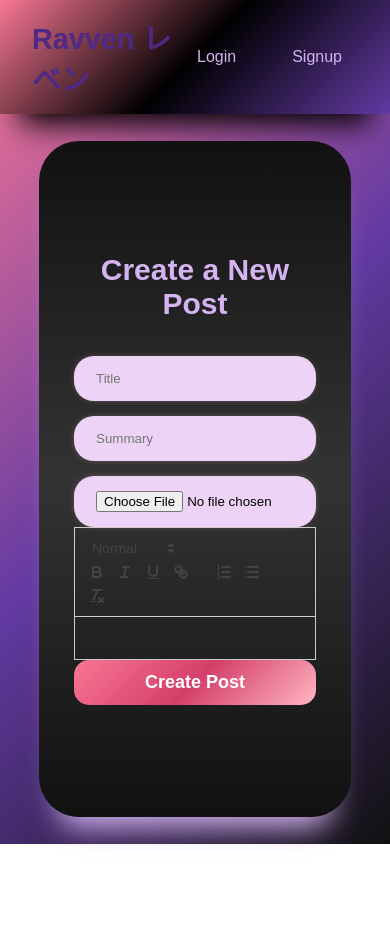
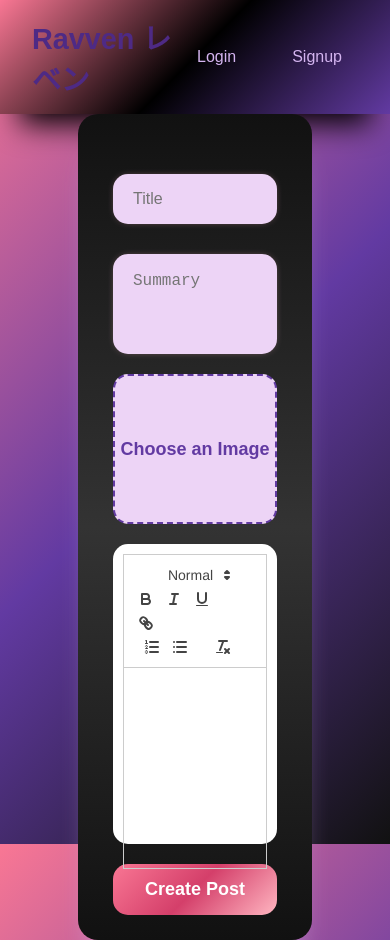
Before and after one commit to dab07/Ravven, a React Native app in the folder ui/: screen /createpost in a window 390 px wide. Before the commit the page ends 844 px from the top, so only its background shows below. Built offline with nearby package versions, Linux system fonts and the light colour scheme.

Commit message:
ui fixed

```diff
--- a/ui/src/Components/Blogs.tsx
+++ b/ui/src/Components/Blogs.tsx
@@ -1,37 +1,50 @@
-import React from 'react';
-// import '../css/App.css';
+import React, { useState } from 'react';
 import { formatISO9075 } from 'date-fns';
 import { Post } from '../type/Post';
-const Blogs = ({ post } : {post : Post | null} ) => {
-    if (!post) {
-        return null;
-    }
+import '../css/Blogs.css';
 
-    console.log("Post data:", post);
+const Blogs = ({ post }: { post: Post | null }) => {
+    const [showModal, setShowModal] = useState(false);
+
+    if (!post) return null;
 
     return (
-        <div className="blogs">
-            <div className="image">
-                {post.image && (
-                    <img
-                        src={`http://localhost:3000/uploads/${post.image}`}
-                        alt={post.title}
-                    />
-                )}
+        <>
+            {/* Blog Card */}
+            <div className="blog-card" onClick={() => setShowModal(true)}>
+                <div className="blog-image">
+                    {post.image && (
+                        <img src={`http://localhost:3000/uploads/${post.image}`} alt={post.title} />
+                    )}
+                </div>
+                <div className="blog-info">
+                    <h2>{post.title || 'Untitled'}</h2>
+                    <p className="blog-meta">
+                        <span className="author">{post.author?.username || 'Anonymous'}</span>
+                        <time>{post.createdAt ? formatISO9075(new Date(post.createdAt)) : 'No date'}</time>
+                    </p>
+                    <p className="blog-summary">{post.summary || post.content || 'No content'}</p>
+                </div>
             </div>
-            <div className="blogInfo">
-                <h2>{post.title != '' ? post.title : 'Untitled'}</h2>
-                <p className="about">
-                    <span className="author">
-                        {post.author?.username || 'Anonymous'}
-                    </span>
-                    <time>
-                        {post.createdAt ? formatISO9075(new Date(post.createdAt)) : 'No date'}
-                    </time>
-                </p>
-                <p className="blogDescription">{post.summary || post.content || 'No content'}</p>
-            </div>
-        </div>
+
+            {/* Modal for Full Post */}
+            {showModal && (
+                <div className="blog-modal" onClick={() => setShowModal(false)}>
+                    <div className="modal-content" onClick={(e) => e.stopPropagation()}>
+                        <button className="close-btn" onClick={() => setShowModal(false)}>X</button>
+                        <h2>{post.title}</h2>
+                        <p>
+                            <strong>{post.author?.username || 'Anonymous'}</strong> |{" "}
+                            <time>{post.createdAt ? formatISO9075(new Date(post.createdAt)) : 'No date'}</time>
+                        </p>
+                        {post.image && (
+                            <img src={`http://localhost:3000/uploads/${post.image}`} alt={post.title} className="modal-image" />
+                        )}
+                        <p>{post.content}</p>
+                    </div>
+                </div>
+            )}
+        </>
     );
 };
 
--- a/ui/src/Components/CreatePost.tsx
+++ b/ui/src/Components/CreatePost.tsx
@@ -1,19 +1,19 @@
 import ReactQuill from "react-quill";
-import 'react-quill/dist/quill.snow.css'
-import {useState} from "react";
-import {useNavigate} from "react-router-dom";
-import '../css/CreatePost.css'
-import React from 'react'; // Add this import
+import 'react-quill/dist/quill.snow.css';
+import React, { useState } from "react";
+import { useNavigate } from "react-router-dom";
+import '../css/CreatePost.css';
 
-const CreatePost: React.FC = () => {  // Add proper type annotation
+const CreatePost: React.FC = () => {
     const [title, setTitle] = useState('');
     const [summary, setSummary] = useState('');
     const [content, setContent] = useState('');
     const [file, setFile] = useState<File | null>(null);
+    const [imagePreview, setImagePreview] = useState<string | null>(null);
     const [redirect, setRedirect] = useState(false);
     const navigate = useNavigate();
 
-    const handleCreatePost= async (e: React.MouseEvent<HTMLButtonElement>) => {
+    const handleCreatePost = async (e: React.MouseEvent<HTMLButtonElement>) => {
         e.preventDefault();
         const formData = new FormData();
 
@@ -42,7 +42,16 @@ const CreatePost: React.FC = () => {  // Add proper type annotation
         } catch (error) {
             console.error("Unable to upload Post:", error);
         }
+    };
+
+    const handleFileChange = (e: React.ChangeEvent<HTMLInputElement>) => {
+        const selectedFile = e.target.files?.[0];
+        if (selectedFile) {
+            setFile(selectedFile);
+            const fileURL = URL.createObjectURL(selectedFile);
+            setImagePreview(fileURL);
         }
+    };
 
     if (redirect) {
         navigate('/');
@@ -52,40 +61,51 @@ const CreatePost: React.FC = () => {  // Add proper type annotation
     return (
         <div className="create-post-container">
             <div className="create-post">
-                <h2>Create a New Post</h2>
                 <form className="form">
+                    {/* Flexbox Container */}
+                    <div className="form-top-section">
+                        <div className="left-section">
                             <input
-                        className="input"
+                                className="input title-input"
                                 type="text"
                                 placeholder="Title"
                                 value={title}
                                 onChange={e => setTitle(e.target.value)}
                             />
-                    <input
-                        className="input"
-
-                        type="text"
+                            <textarea
+                                className="input summary-input"
                                 placeholder="Summary"
                                 value={summary}
                                 onChange={e => setSummary(e.target.value)}
                             />
+                        </div>
+
+                        <div className="right-section">
+                            <label htmlFor="file-upload" className="custom-file-upload">
+                                {imagePreview ? (
+                                    <img src={imagePreview} alt="Preview" className="image-preview" />
+                                ) : (
+                                    "Choose an Image"
+                                )}
+                            </label>
                             <input
-                        className="input"
+                                id="file-upload"
+                                className="file-input"
                                 type="file"
-                        onChange={(e) => {
-                            const selectedFile = e.target.files?.[0];
-                            if (selectedFile) {
-                                setFile(selectedFile);
-                            }
-                        }}
+                                accept="image/png, image/jpeg, image/jpg"
+                                onChange={handleFileChange}
                             />
-                    <div>
+                        </div>
+                    </div>
+
+                    <div className="quill-container">
                         <ReactQuill
                             value={content}
                             onChange={setContent}
                             theme="snow"
                         />
                     </div>
+
                     <button className="createPost-button" onClick={handleCreatePost}>Create Post</button>
                 </form>
             </div>
--- a/ui/src/Components/IndexPage.tsx
+++ b/ui/src/Components/IndexPage.tsx
@@ -2,6 +2,7 @@ import React, { useEffect, useState } from 'react';
 import Blog from './Blogs';
 import {Post} from "../type/Post";
 import {Loading} from "../Pages/Loading";
+import '../css/Blogs.css'
 
 const IndexPage = () => {
     const [posts, setPosts] = useState<Post[]>([]);
--- /dev/null
+++ b/ui/src/css/Blogs.css
@@ -0,0 +1,100 @@
+.posts-container {
+    display: grid;
+    grid-template-columns: repeat(auto-fit, minmax(300px, 1fr)); /* 3 cards in a row */
+    gap: 20px;
+    padding: 20px;
+    max-width: 1200px;
+    margin: auto;
+    overflow-y: auto; /* Enables scrolling */
+    height: 90vh; /* Fixes scrolling issue */
+}
+
+/* Blog Card */
+.blog-card {
+    background-color: #1a1a1a;
+    border-radius: 10px;
+    overflow: hidden;
+    box-shadow: 0 4px 8px rgba(0, 0, 0, 0.2);
+    transition: transform 0.3s ease;
+    cursor: pointer;
+    color: white;
+}
+
+.blog-card:hover {
+    transform: scale(1.05);
+}
+
+/* Image */
+.blog-image img {
+    width: 100%;
+    height: 200px;
+    object-fit: cover;
+}
+
+/* Blog Info */
+.blog-info {
+    padding: 15px;
+}
+
+.blog-info h2 {
+    font-size: 1.2rem;
+    margin: 10px 0;
+}
+
+.blog-meta {
+    display: flex;
+    justify-content: space-between;
+    font-size: 0.9rem;
+    color: #bbb;
+}
+
+.blog-summary {
+    font-size: 0.95rem;
+    color: #ddd;
+    overflow: hidden;
+    text-overflow: ellipsis;
+    white-space: nowrap;
+    max-width: 100%;
+}
+
+/* Expand Summary on Hover */
+.blog-card:hover .blog-summary {
+    white-space: normal;
+}
+
+/* Modal */
+.blog-modal {
+    position: fixed;
+    top: 0;
+    left: 0;
+    width: 100%;
+    height: 100%;
+    background: rgba(0, 0, 0, 0.8);
+    display: flex;
+    align-items: center;
+    justify-content: center;
+}
+
+.modal-content {
+    background: #222;
+    padding: 20px;
+    border-radius: 10px;
+    width: 50%;
+    max-height: 80vh;
+    overflow-y: auto;
+}
+
+.modal-image {
+    width: 100%;
+    border-radius: 10px;
+    margin-top: 10px;
+}
+
+.close-btn {
+    background: #ff5a5f;
+    color: white;
+    border: none;
+    padding: 8px 12px;
+    border-radius: 5px;
+    cursor: pointer;
+}
--- a/ui/src/css/CreatePost.css
+++ b/ui/src/css/CreatePost.css
@@ -1,73 +1,120 @@
 .create-post-container {
     display: flex;
-    flex-direction: row;
     align-items: center;
     justify-content: center;
-    height: 100vh;
+    height: 120vh; /* Increased height */
 }
+
 .create-post {
-    width: 80%;
-    height: 80%;
-    position: absolute;
-    backface-visibility: hidden;
-    display: flex;
-    flex-direction: column;
-    align-items: center;
-    justify-content: center;
+    width: 60%;
     padding: 25px 35px;
     background: linear-gradient(#111111, #333333, #111111);
-    border-radius: 40px;
+    border-radius: 20px;
     box-shadow: #d4b4f0 0 30px 30px -20px;
-}
-
-.create-post h2 {
     text-align: center;
-    font-weight: 900;
-    font-size: 30px;
-    color: #d4b4f0;
 }
 
 .form {
-    margin-top: 20px;
     width: 100%;
+}
+
+/* Flex container for title, summary, and image */
+.form-top-section {
+    display: flex;
+    justify-content: space-between;
+    align-items: center;
+    gap: 20px;
+}
+
+/* Left Side: Title & Summary */
+.left-section {
+    width: 60%;
+    display: flex;
+    flex-direction: column;
+    gap: 15px;
 }
 
 .input {
     width: 100%;
     background: #edd4f6;
     border: none;
-    padding: 15px 20px;
-    border-radius: 20px;
-    margin-top: 15px;
-    box-shadow: #FFB6C1 0 0 10px -5px;
-    border-inline: 2px solid transparent;
+    padding: 18px 20px;
+    border-radius: 15px;
+    font-size: 16px;
+}
+
+.title-input {
+    height: 50px;
+}
+
+/* Doubled Summary Input Height */
+.summary-input {
+    height: 100px;
+    resize: none;
 }
 
 .input:focus {
     outline: none;
-    border-inline: 2px solid #623AA2;
+    border: 2px solid #623AA2;
 }
 
-.login-button {
+/* Right Side: Image Upload */
+.right-section {
+    width: 40%;
+    display: flex;
+    align-items: center;
+    justify-content: center;
+}
+
+/* File Input */
+.custom-file-upload {
+    display: flex;
+    align-items: center;
+    justify-content: center;
+    width: 100%;
+    height: 200px; /* Increased height to make it rectangular */
+    background: #edd4f6;
+    border-radius: 15px;
+    cursor: pointer;
+    font-size: 18px;
+    color: #623AA2;
+    font-weight: bold;
+    border: 2px dashed #623AA2;
+    transition: all 0.3s ease-in-out;
+}
+
+.custom-file-upload:hover {
+    background: #d4b4f0;
+}
+
+.file-input {
+    display: none;
+}
+
+/* Image Preview */
+.image-preview {
+    max-width: 90%;
+    max-height: 180px;
+    border-radius: 10px;
+}
+
+/* Quill Editor */
+.quill-container {
+    margin-top: 20px;
+    background: white;
+    border-radius: 15px;
+    padding: 10px;
+    height: 300px;
+}
+
+.ql-editor {
+    min-height: 200px;
+}
+
+/* Submit Button */
+.createPost-button {
     width: 100%;
     padding: 15px;
-    border-radius: 20px;
-    border: none;
-    background: linear-gradient(135deg, #F97794, #D43F6A,#FFB6C1);
-    color: white;
-    font-size: 18px;
-    font-weight: bold;
-    cursor: pointer;
-    margin-top: 20px;
-}
-
-.login-button:hover {
-    background: linear-gradient(135deg, #623aa2, #4E2A85, #7D5BA6);
-}
-
-.createPost-button {
-    width: 100%;
-    padding: 12px;
     border-radius: 15px;
     border: none;
     background: linear-gradient(135deg, #F97794, #D43F6A, #FFB6C1);
@@ -75,9 +122,25 @@
     font-size: 18px;
     font-weight: bold;
     cursor: pointer;
-    transition: background 0.3s ease-in-out;
+    margin-top: 20px;
+    transition: all 0.3s ease-in-out;
 }
 
 .createPost-button:hover {
-    background: linear-gradient(135deg, #623aa2, #4E2A85, #7D5BA6);
+    background: linear-gradient(135deg, #623AA2, #4E2A85, #7D5BA6);
 }
+
+/* Responsive for Mobile */
+@media (max-width: 768px) {
+    .form-top-section {
+        flex-direction: column;
+    }
+
+    .left-section, .right-section {
+        width: 100%;
+    }
+
+    .custom-file-upload {
+        height: 150px; /* Slightly reduced for smaller screens */
+    }
+}
```
Also changed, not shown: ui/src/css/Posts.css (deleted, +0 -79 lines). Lines whose indentation alone changed are shown as unchanged.
